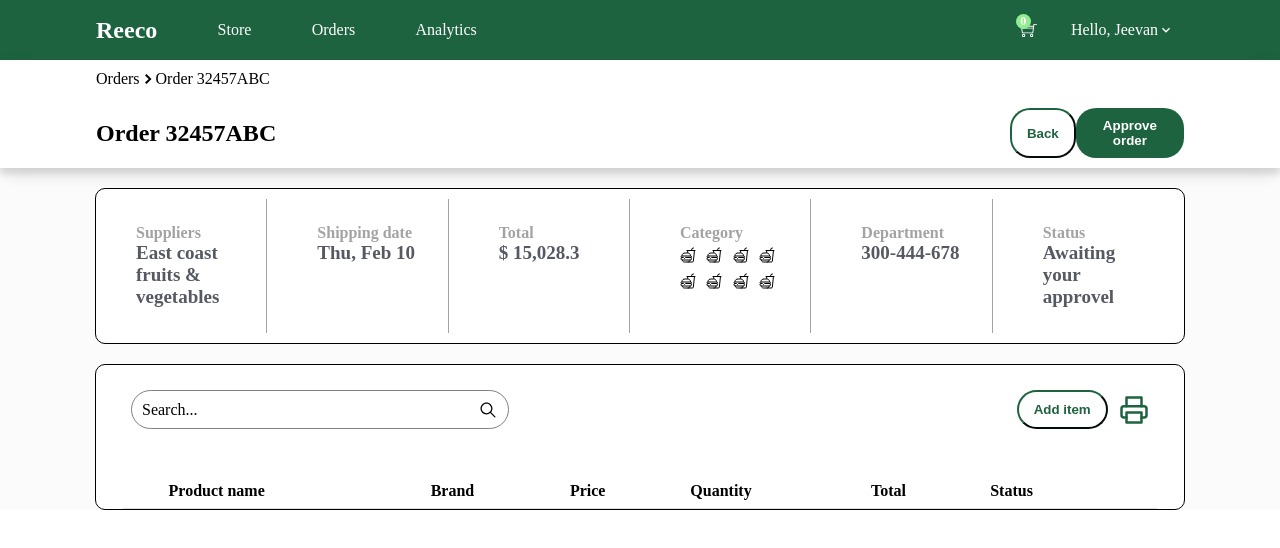
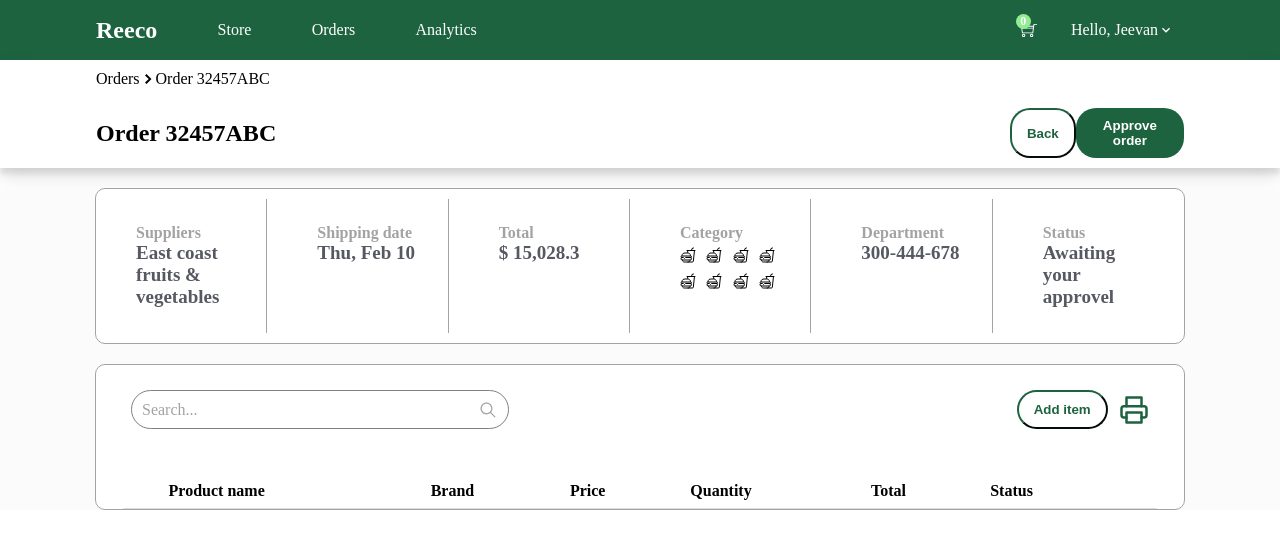
Before and after one commit to JeevanJyotiChoudhury/Reeco, a React (Create React App) app in the folder reeco_assignment/: page / in a window 1280 px wide. Shown: the top 548 px of the page. Built offline with nearby package versions, Linux system fonts and the light colour scheme; no server answers.

Commit message:
border and icon color changed

```diff
--- a/reeco_assignment/src/Components/Itemsdetails.jsx
+++ b/reeco_assignment/src/Components/Itemsdetails.jsx
@@ -15,9 +15,9 @@ const Itemsdetails = () => {
 export default Itemsdetails;
 
 const MainDiv = styled.div`
-  border: 1px solid;
+  border: 1px solid #a3a3a3;
   width: 85%;
   margin: auto;
   border-radius: 10px;
-  background-color:white;
+  background-color: white;
 `;
--- a/reeco_assignment/src/Components/OrderSummary.jsx
+++ b/reeco_assignment/src/Components/OrderSummary.jsx
@@ -34,7 +34,7 @@ const OrderSummary = () => {
 export default OrderSummary;
 
 const MainDIV = styled.div`
-  border: 1px solid;
+  border: 1px solid #a3a3a3;
   border-radius: 10px;
   width: 85%;
   margin: 20px auto;
--- a/reeco_assignment/src/Components/SearchDiv.jsx
+++ b/reeco_assignment/src/Components/SearchDiv.jsx
@@ -7,8 +7,8 @@ const SearchDiv = () => {
   return (
     <MainDIV>
       <Search>
-        <p>Search...</p>
-              <IoIosSearch size={ "20px"} />
+        <Text >Search...</Text>
+        <IoIosSearch size={"20px"} color={"#a3a3a3"} />
       </Search>
       <PrinterDiv>
         <OutlineBtn>Add item</OutlineBtn>
@@ -51,3 +51,6 @@ const OutlineBtn = styled.button`
   color: rgb(30, 99, 63);
   border-color: rgb(30, 99, 63);
 `;
+const Text = styled.p`
+  color: #a3a3a3;
+`;
```
